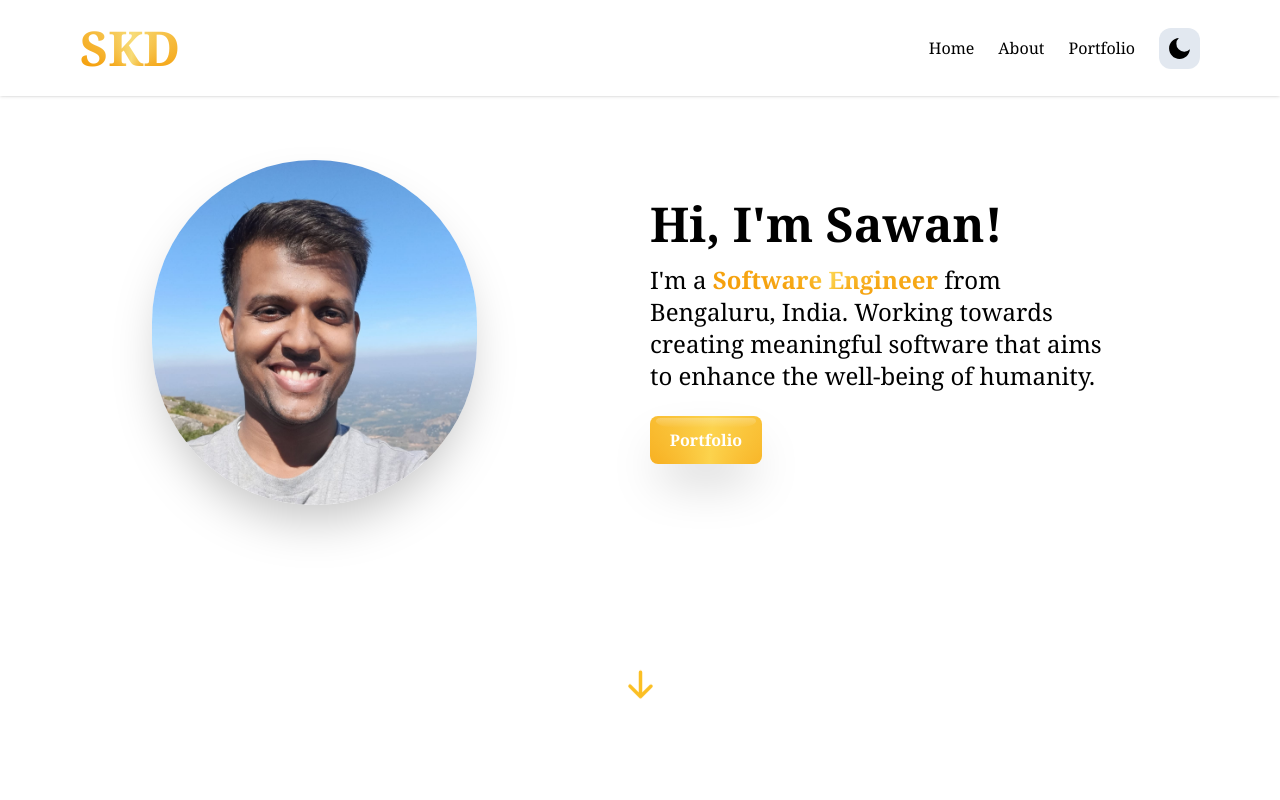
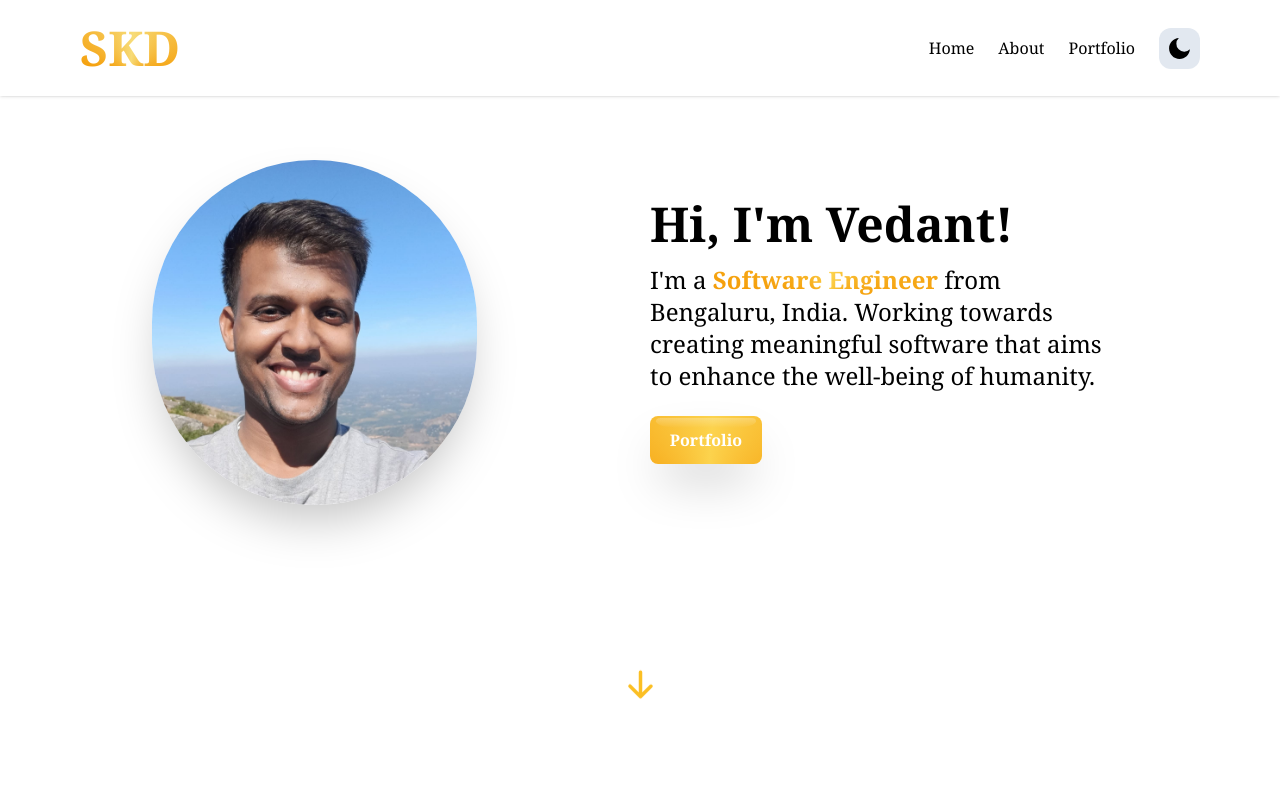
Before and after one commit to Vedantp380/ved_site, a Next.js app: page / in a window 1280 px wide. Shown: the top 800 px of the page. Built offline with nearby package versions, Linux system fonts and the light colour scheme.

Commit message:
added name

```diff
--- a/components/HeroSection.tsx
+++ b/components/HeroSection.tsx
@@ -19,7 +19,7 @@ const HeroSection = () => {
         </div>
         <div className="md:mt-2 md:w-3/5 md:pl-24 lg:pl-12 flex flex-col justify-center items-center md:items-start ">
           <h1 className="font-bold text-3xl mt-6 md:mt-0 md:text-5xl">
-            Hi, I&#39;m Sawan!
+            Hi, I&#39;m Vedant!
           </h1>
           <p className="text-lg mt-4 mb-6 md:text-2xl">
             I&#39;m a{" "}
```
